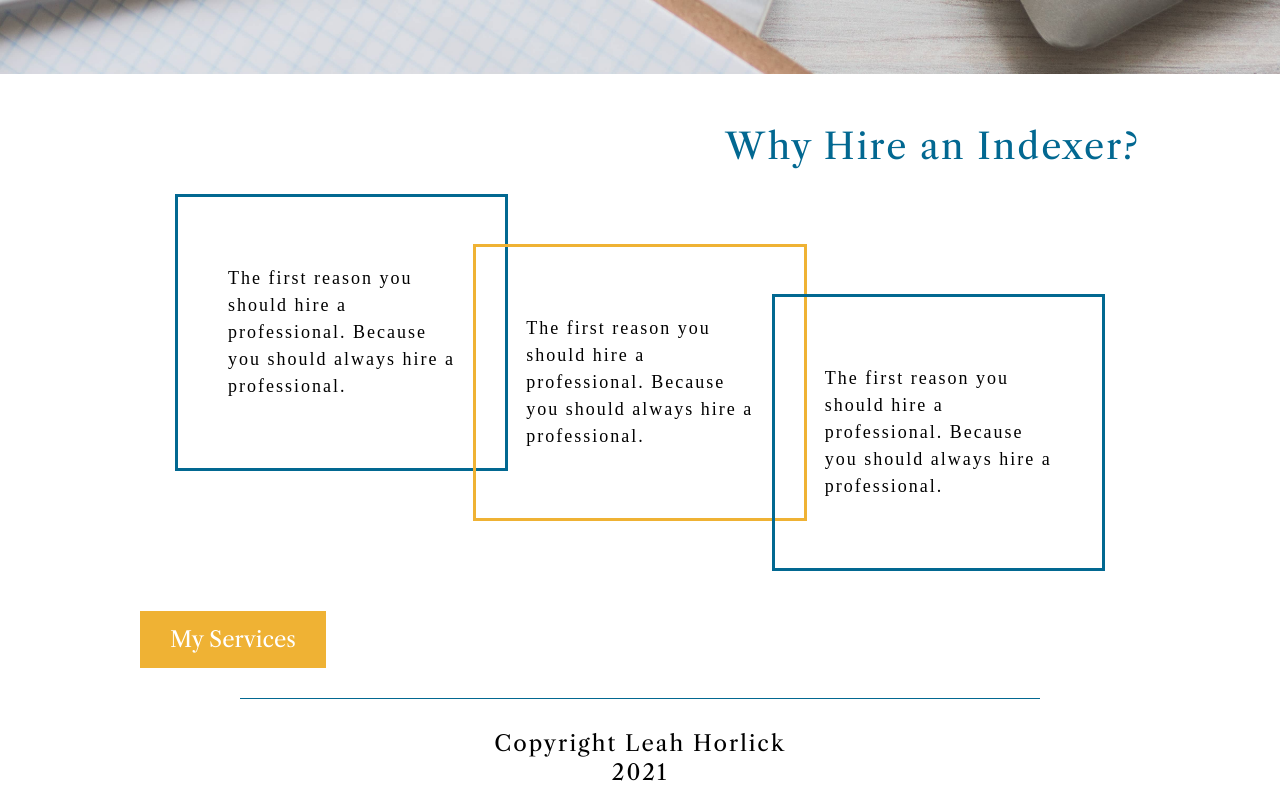
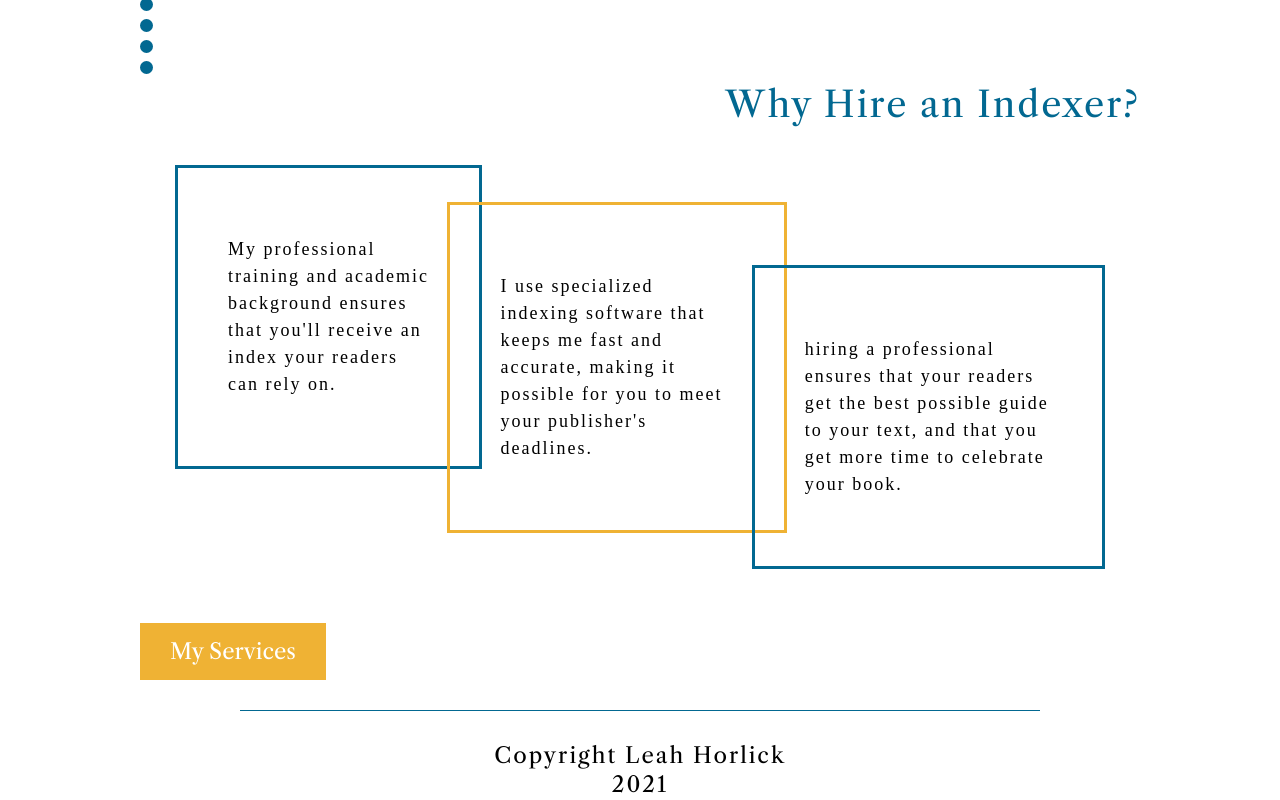
Before and after one commit to eflegg/hearth-place-counselling, a Next.js app: page / in a window 1280 px wide. Shown: the part 1572-2372 px from the top of the page. Built offline with nearby package versions, Linux system fonts and the light colour scheme; a web font is replaced by a local one.

Commit message:
fix image height, move dots to below image

```diff
--- a/components/HomeHire.js
+++ b/components/HomeHire.js
@@ -3,6 +3,7 @@ import { useState } from "react";
 import styled from "styled-components";
 import theme from "./Theme";
 import { Waypoint } from "react-waypoint";
+import Dots from "./Shapes/dots";
 
 const HomeHireContainer = styled.section`
   .img-1 {
@@ -12,6 +13,7 @@ const HomeHireContainer = styled.section`
     overflow: visible;
     img {
       width: 100vw;
+      height: auto;
       overflow: visible;
     }
   }
@@ -111,24 +113,26 @@ export default function HomeHire() {
           alt="photo of laptop with glasses and coffe cup"
         />
       </div>
+      <Dots />
       <h2>Why Hire an Indexer?</h2>
       <ReasonContainer>
         <Reason className="reason-container reason-left">
           <p>
-            The first reason you should hire a professional. Because you should
-            always hire a professional.
+            My professional training and academic background ensures that you'll
+            receive an index your readers can rely on.
           </p>
         </Reason>
         <Reason className="reason-container reason-center">
           <p>
-            The first reason you should hire a professional. Because you should
-            always hire a professional.
+            I use specialized indexing software that keeps me fast and accurate,
+            making it possible for you to meet your publisher's deadlines.
           </p>
         </Reason>
         <Reason className="reason-container reason-right">
           <p>
-            The first reason you should hire a professional. Because you should
-            always hire a professional.
+            hiring a professional ensures that your readers get the best
+            possible guide to your text, and that you get more time to celebrate
+            your book.
           </p>
         </Reason>
       </ReasonContainer>
--- a/pages/index.js
+++ b/pages/index.js
@@ -31,7 +31,6 @@ export default function Home() {
             </h3>
             <button className="btn">Meet Leah</button>
           </div>
-          <Dots />
           <HomeHire />
         </HomeContainer>
       </Layout>
```
